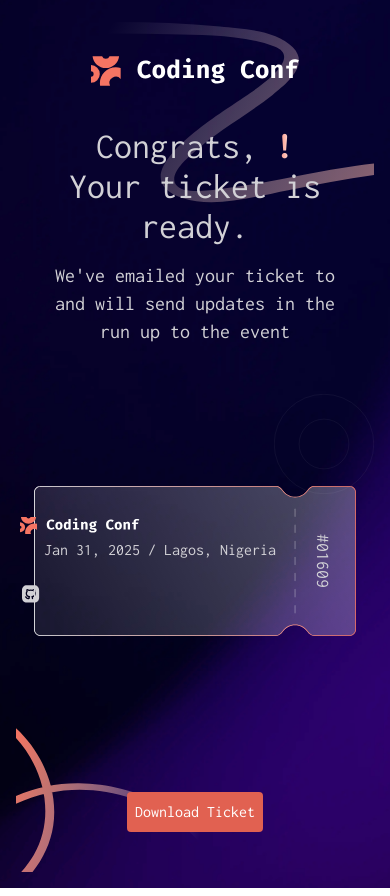
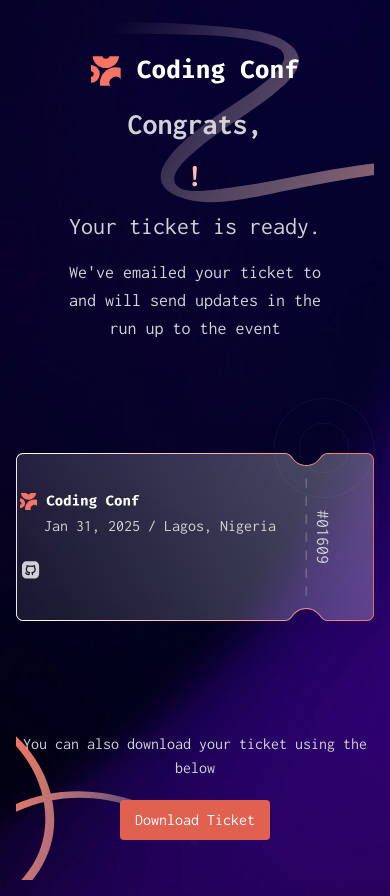
Before and after one commit to Mujeebat-shittu/conference-ticket-generator-usereducer, a React (Vite) app: page /ticket in a window 390 px wide. Built offline with nearby package versions, Linux system fonts and the light colour scheme.

Commit message:
ticket box responsiveness

```diff
--- a/src/components/ticket.tsx
+++ b/src/components/ticket.tsx
@@ -34,18 +34,24 @@ function Ticket() {
 
     return (
 
-        <div className="flex flex-col items-center justify-center gap-10 text-[var(--neutral-300)] text-center my-10 mx-auto">
+        <div className="flex flex-col items-center justify-center gap-5 sm:gap-10 text-[var(--neutral-300)] text-center my-10 mx-auto">
             <img src={Logo} alt="" className="" />
             <div className="flex flex-col gap-4 items-center justify-center w-[80%] sm:w-[70%]">
-                <h1 className="text-4xl">
-                    Congrats, <span className="font-bold bg-gradient-to-r from-[hsl(7,86%,67%)] to-[hsl(0,0%,100%)] bg-clip-text text-transparent">{fullname}!</span> Your ticket is ready.
-                </h1>
-                <p className="text-xl">We've emailed your ticket to <span className="text-[var(--orange-500)]">{email}</span> and will send updates
+
+                    <p className="text-3xl font-bold line-clamp-1">
+                        Congrats,
+                    </p>
+                    <p className="font-bold text-3xl line-clamp-1 bg-gradient-to-r from-[hsl(7,86%,67%)] to-[hsl(0,0%,100%)] bg-clip-text text-transparent">{fullname}!</p>
+                    <p className="text-2xl line-clamp-1">
+                        Your ticket is ready.
+                    </p>
+
+                <p className="text-lg line-clamp-3 md:line-clamp-2">We've emailed your ticket to <span className="text-[var(--orange-500)]">{email}</span> and will send updates
                     in the run up to the event</p>
             </div>
 
 
-            <div className="relative w-[90%] h-[350px] sm:w-[80%] sm:h-[200px] flex items-center justify-center mx-auto">
+            <div className="relative w-full h-[350px] sm:w-[80%] sm:h-[200px] flex items-center justify-center mx-auto p-4">
                 <img
                     src={Bg}
                     alt="ticket background"
@@ -79,7 +85,11 @@ function Ticket() {
                 </div>
             </div>
 
-            <button onClick={handleDownload} className="mt-4 bg-(--orange-700) text-white p-2 rounded cursor-pointer">
+            <div className="">
+                <p className="">You can also download your ticket using the below</p>
+            </div>
+
+            <button onClick={handleDownload} className="sm:mt-4 bg-(--orange-700) text-white p-2 rounded cursor-pointer w-[150px]">
                 Download Ticket
             </button>
 
```
